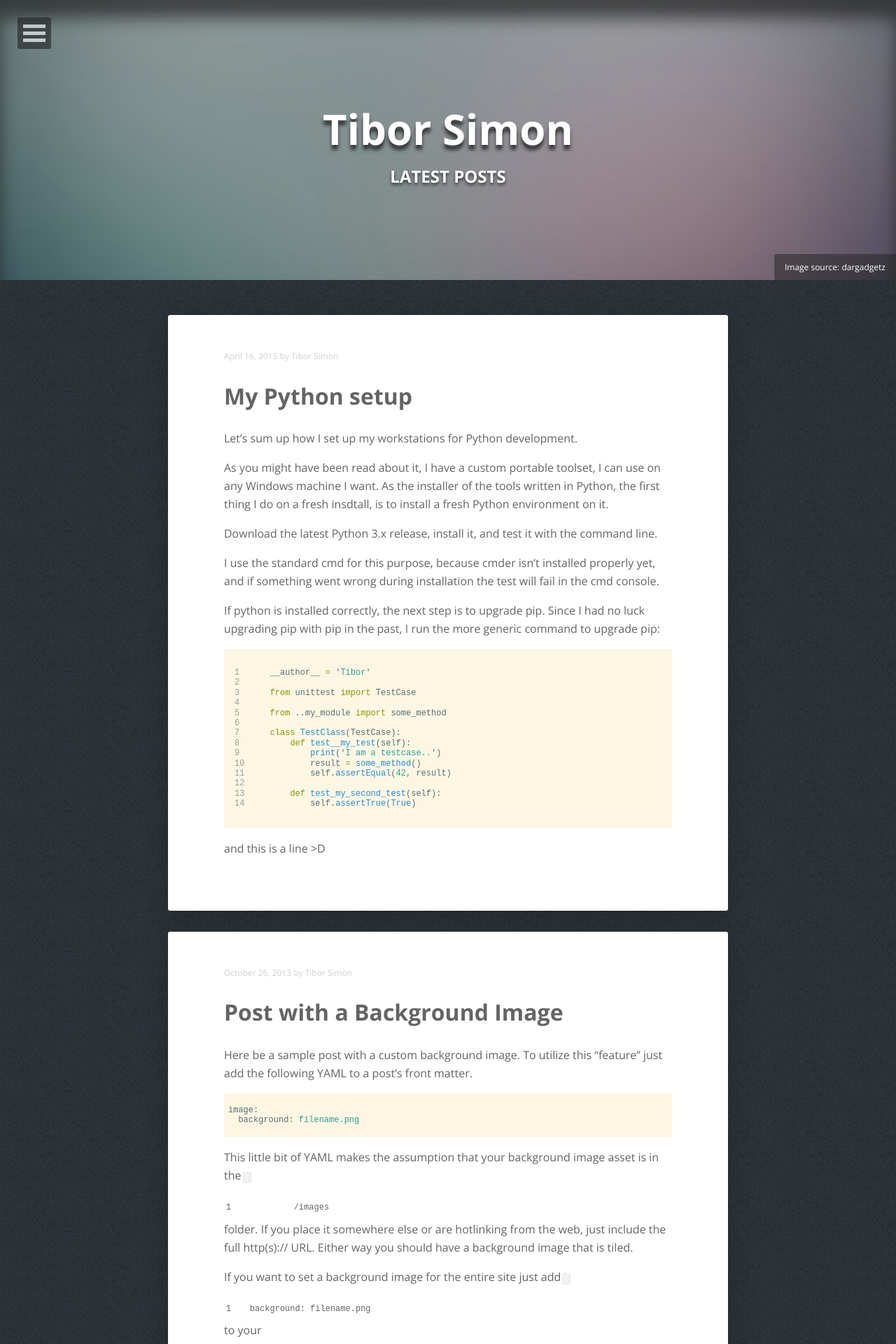
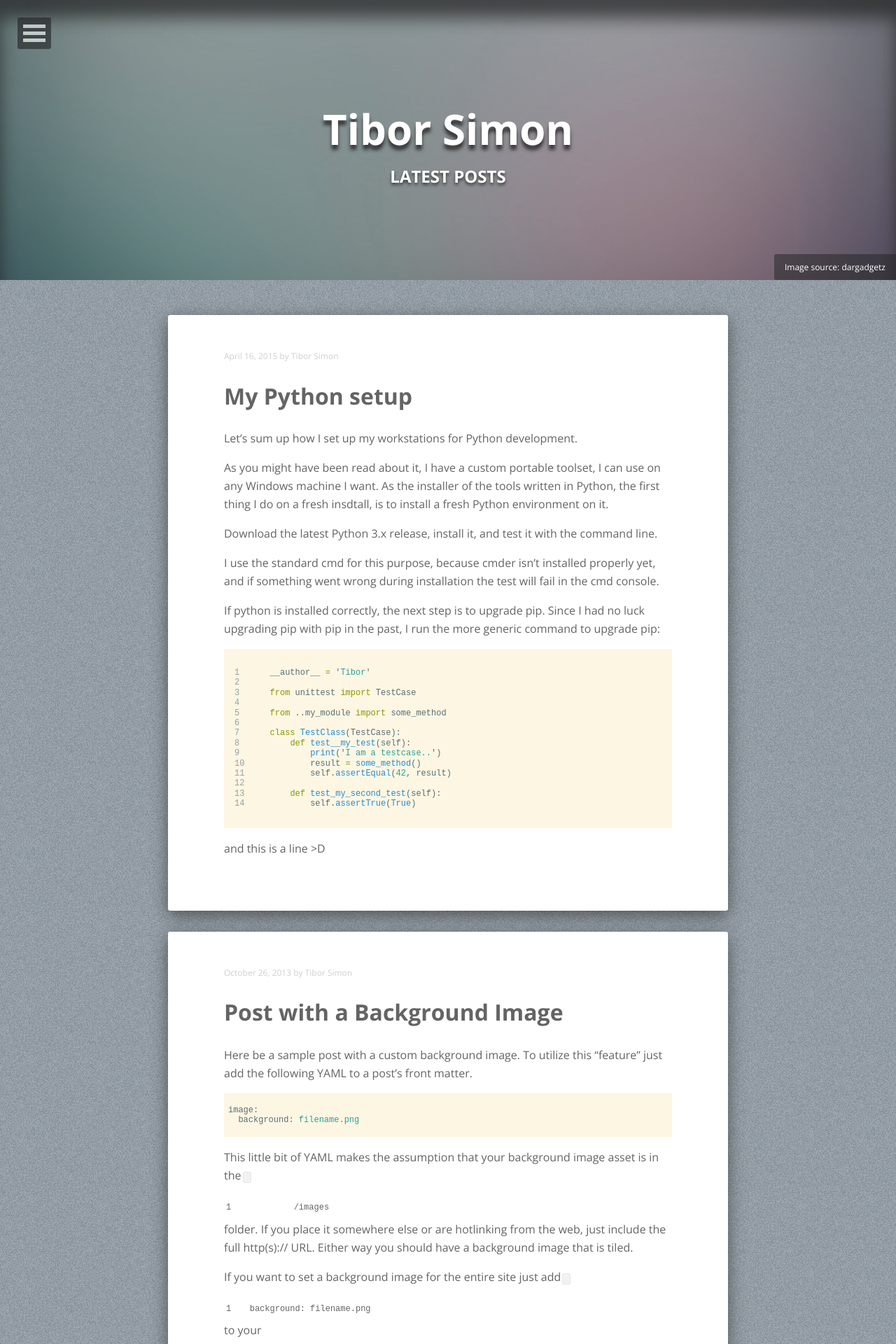
Before and after one commit to tiborsimon/tiborsimon.github.io, a Jekyll site: the page built from index.html, in a window 1280 px wide. Shown: the top 1920 px of the page at 70% size. Built offline with Jekyll 4.4.1, drawn with Linux system fonts in a browser that asks for light colours; nearby versions of some CDN libraries; the list of posts is cut into pages by our own code.

Commit message:
new brighter bg

```diff
--- a/_config.yml
+++ b/_config.yml
@@ -26,7 +26,7 @@ owner:
   google_plus:    +yourid
 
 # Background image to be tiled on all pages
-background: dark_noise.png
+background: middle-noise.png
 
 # Analytics and webmaster tools stuff goes here
 google_analytics: UA-28507373-1
```
Also changed, not shown: images/middle-noise.png (added).
